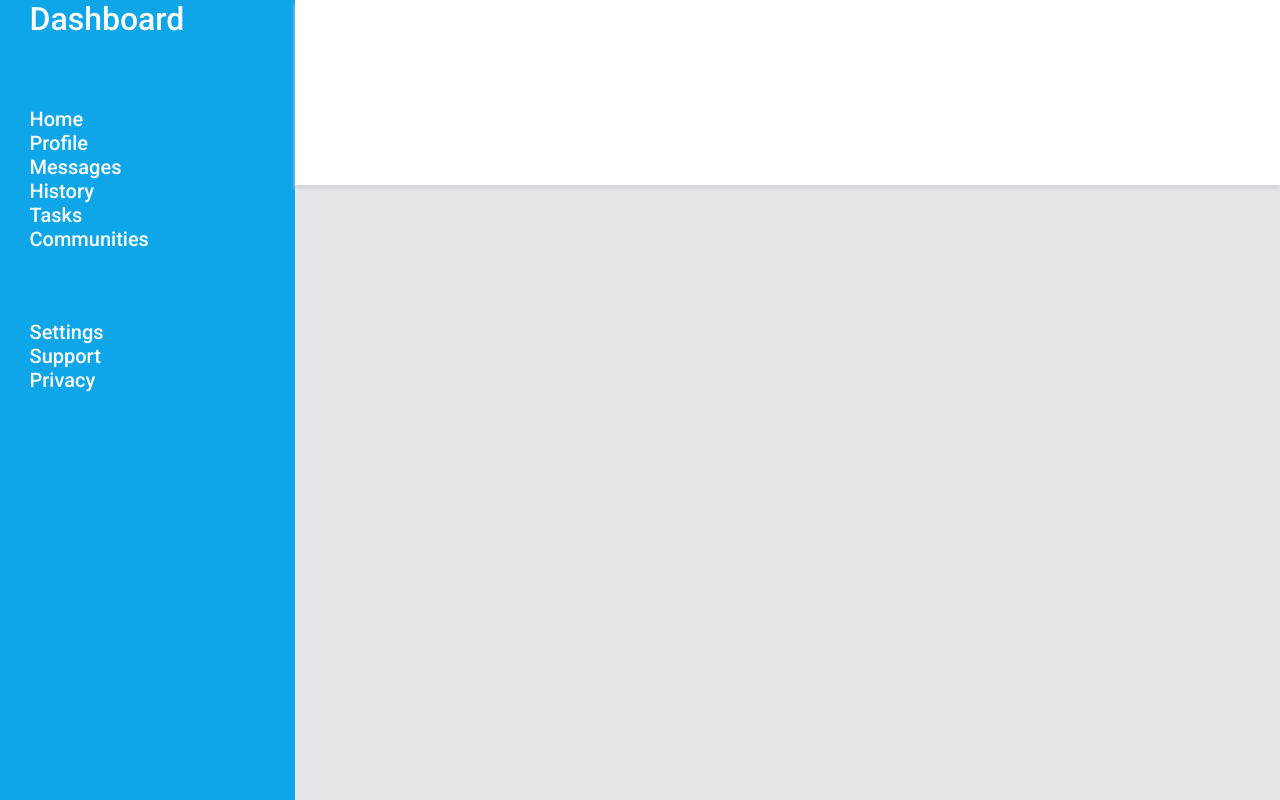
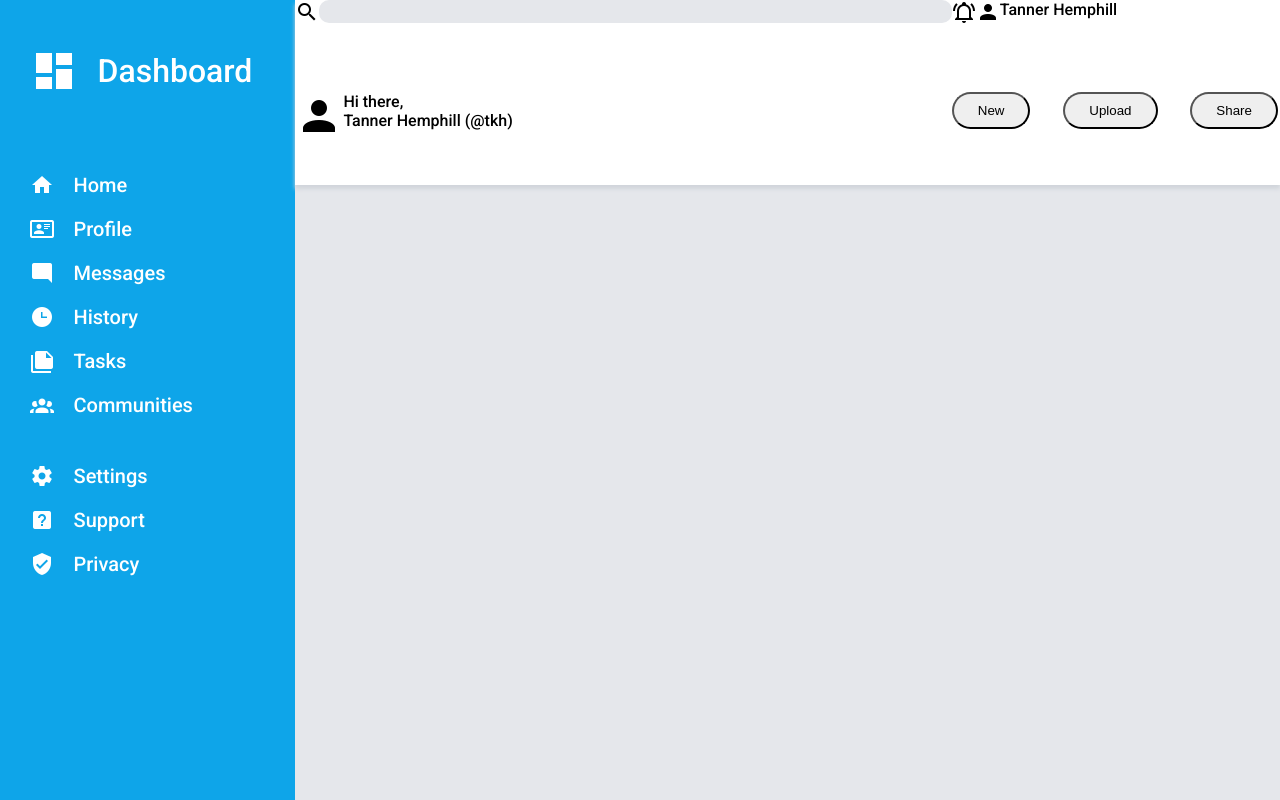
Before and after one commit to tannerkhemphill/odin-dashboard, a plain HTML site: page index.html in a window 1280 px wide. Drawn offline with Linux system fonts and the light colour scheme.

Commit message:
Add icons to sidebar and header along with basic structure of header

```diff
--- a/index.html
+++ b/index.html
@@ -10,27 +10,83 @@
 <body>
     <div id="dashboard-container">
         <div id="header-container">
-
+            <div id="search">
+                <div id="search-button">
+                    <img src="./magnify.png" alt="description">
+                </div>
+                <div id="search-bar"></div>
+            </div>
+            <div id="user">
+                <div id="notif-button">
+                    <img src="./bell-ring-outline.png" alt="description">
+                </div>
+                <div id="profile-button">
+                    <img src="./account.png" alt="description">
+                </div>
+                <div id="user-button">Tanner Hemphill</div>
+            </div>
+            <div id="greeting">
+                <div id="profile picture">
+                    <img src="./account-big.png" alt="description">
+                </div>
+                <div id="greeting-message">
+                    <p>Hi there,</p>
+                    <p>Tanner Hemphill (@tkh)</p>
+                </div>
+            </div>
+            <div id="buttons">
+                <button id="new-button">New</button>
+                <button id="upload-button">Upload</button>
+                <button id="share-button">Share</button>
+            </div>
         </div>
         <div id="sidebar-container">
             <div id="dashboard">
+                <img src="./view-dashboard.png" alt="description">
                 <p>Dashboard</p>
             </div>
             <div id="navigation">
                 <ul>
-                    <li>Home</li>
-                    <li>Profile</li>
-                    <li>Messages</li>
-                    <li>History</li>
-                    <li>Tasks</li>
-                    <li>Communities</li>
+                    <li>
+                        <img src="./home.png" alt="description">
+                        <p>Home</p>
+                    </li>
+                    <li>
+                        <img src="./card-account-details-outline.png" alt="description">
+                        <p>Profile</p>
+                    </li>
+                    <li>
+                        <img src="./message-reply.png" alt="description">
+                        <p>Messages</p>
+                    </li>
+                    <li>
+                        <img src="./clock-time-three.png" alt="description">
+                        <p>History</p>
+                    </li>
+                    <li>
+                        <img src="./note-multiple.png" alt="description">
+                        <p>Tasks</p>
+                    </li>
+                    <li>
+                        <img src="./account-group.png" alt="description">
+                        <p>Communities</p>
+                    </li>
                 </ul>
             </div>
             <div id="branding">
                 <ul>
-                    <li>Settings</li>
-                    <li>Support</li>
-                    <li>Privacy</li>
+                    <li>
+                        <img src="./cog.png" alt="description">
+                        <p>Settings</p>
+                    </li>
+                    <li>
+                        <img src="./help-box.png" alt="description">
+                        <p>Support</p>
+                    </li>
+                    <li>
+                        <img src="./shield-check.png" alt="description">
+                        <p>Privacy</p>
+                    </li>
                 </ul>
             </div>
         </div>
--- a/style.css
+++ b/style.css
@@ -23,6 +23,41 @@ body {
     grid-area: header;
     z-index: 1;
     box-shadow: 0px 4px 4px #d1d5db;
+    display: grid;
+    grid-template: 1fr 1fr / 2fr 1fr;
+}
+
+#search, #user, #greeting, #buttons {
+    display: flex;
+}
+
+#search {
+
+}
+
+#search-bar {
+    border-radius: 10px;
+    background-color: #e5e7eb;
+    height: 25%;
+    width: 100%;
+}
+
+#user {
+
+}
+
+#greeting {
+
+}
+
+#buttons {
+    gap: 10%;
+}
+
+button {
+    border-radius: 20px;
+    padding: 8px 24px;
+    height: 40%;
 }
 
 #sidebar-container {
@@ -30,8 +65,9 @@ body {
     background-color: #0ea5e9;
     color: white;
     display: grid;
-    grid-template-rows: 1fr 2fr 1.5fr 3fr;
+    grid-template-rows: 1.5fr 2fr 1.5fr 3fr;
     padding-left: 10%;
+    padding-top: 5%;
 }
 
 #content-container {
@@ -41,12 +77,23 @@ body {
 
 #dashboard {
     font-size: 32px;
+    display: flex;
+    gap: 20px;
+    align-items: center;
 }
 
 #navigation, #branding {
     font-size: 20px;
+    margin-top: 10%;
 }
 
 li {
     list-style-type: none;
+    margin-top: 20px;
+    display: flex;
+    gap: 20px;
 }
+
+li > p {
+    display: inline;
+}
```
Also changed, not shown: account-big.png (added), account-group.png (added), account.png (added), bell-ring-outline.png (added), card-account-details-outline.png (added), clock-time-three.png (added), cog.png (added), eye-plus-outline.png (added), help-box.png (added), home.png (added), magnify.png (added), message-reply.png (added), note-multiple.png (added), shield-check.png (added), 3 more files.
